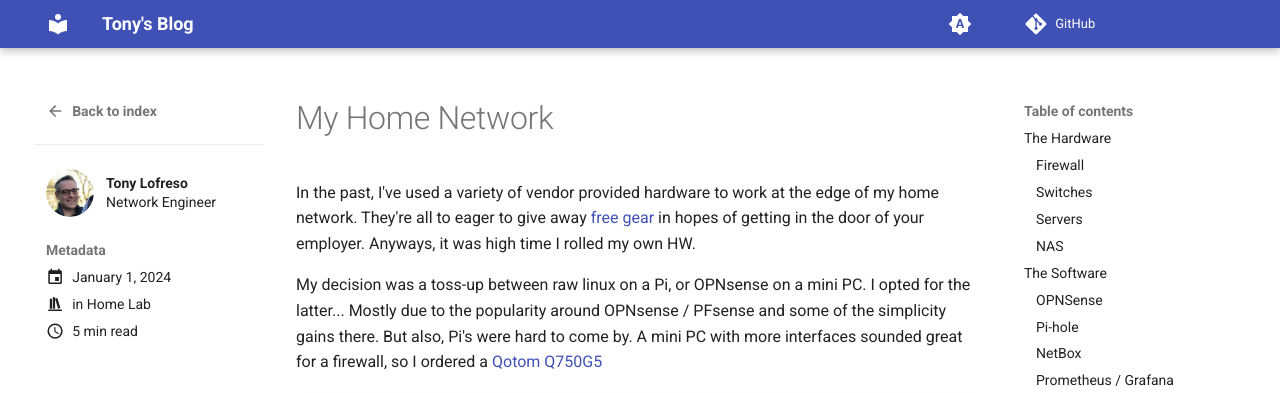
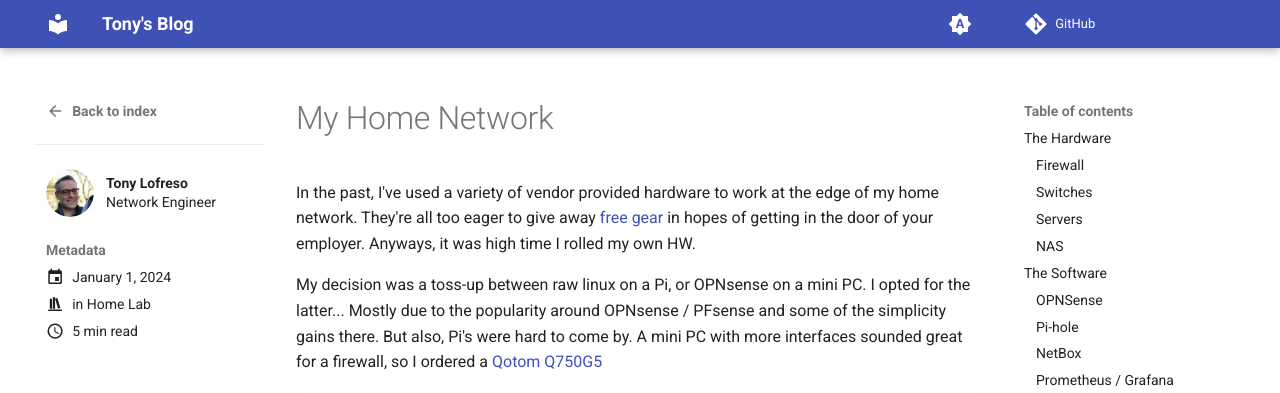
Before and after one commit to tlofreso/tlofreso.github.io, an MkDocs documentation site: the page built from docs/posts/home-network.md, in a window 1280 px wide and 900 px high. Shown: the top 393 px of the window. Built offline with MkDocs 1.6.1 and Material for MkDocs 9.7.7, drawn with Linux system fonts in a browser that asks for light colours; plug-ins that fetch from the network failed and are left out; comment, search, counter and statistics services are not loaded.

Commit message:
revert  and fix typo

```diff
--- a/docs/posts/home-network.md
+++ b/docs/posts/home-network.md
@@ -10,7 +10,7 @@ icon: material/rocket
 
 # My Home Network
 In the past, I've used a variety of vendor provided hardware to work at the edge of my home network.
-They're all to eager to give away [free gear](https://www.juniper.net/us/en/forms/free-gear.html){:target="blank"}
+They're all too eager to give away [free gear](https://www.juniper.net/us/en/forms/free-gear.html){:target="blank"}
 in hopes of getting in the door of your employer. Anyways, it was high time I rolled my own HW.
 
 My decision was a toss-up between raw linux on a Pi, or OPNsense on a mini PC. I opted for the latter...
--- a/mkdocs.yml
+++ b/mkdocs.yml
@@ -1,6 +1,6 @@
 # Project Information
 site_name: Tony's Blog
-site_url: https://tlofreso.com
+site_url: https://tlofreso.github.io
 site_author: Tony Lofreso
 site_description: >-
   My Blog Site
```
